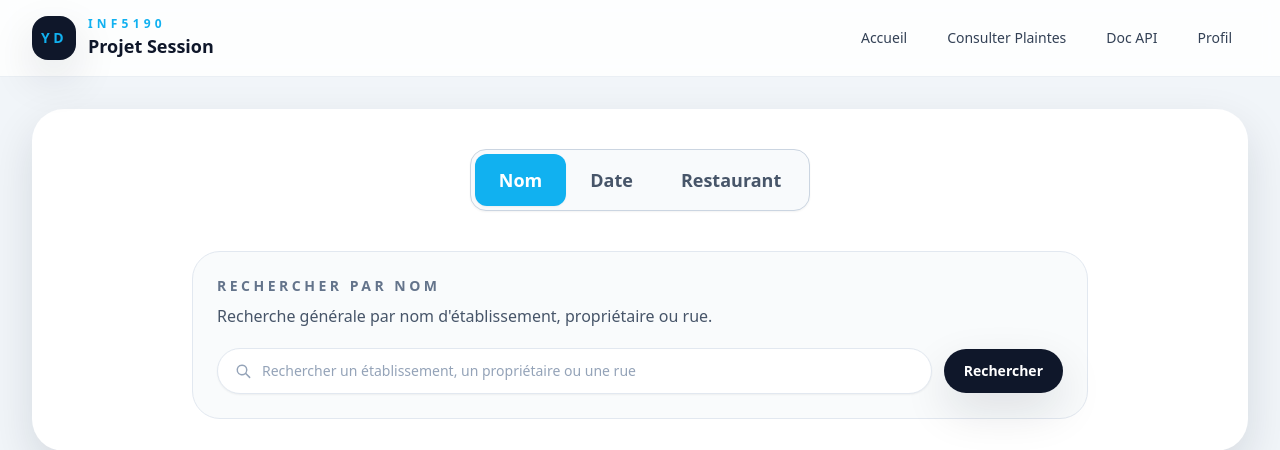
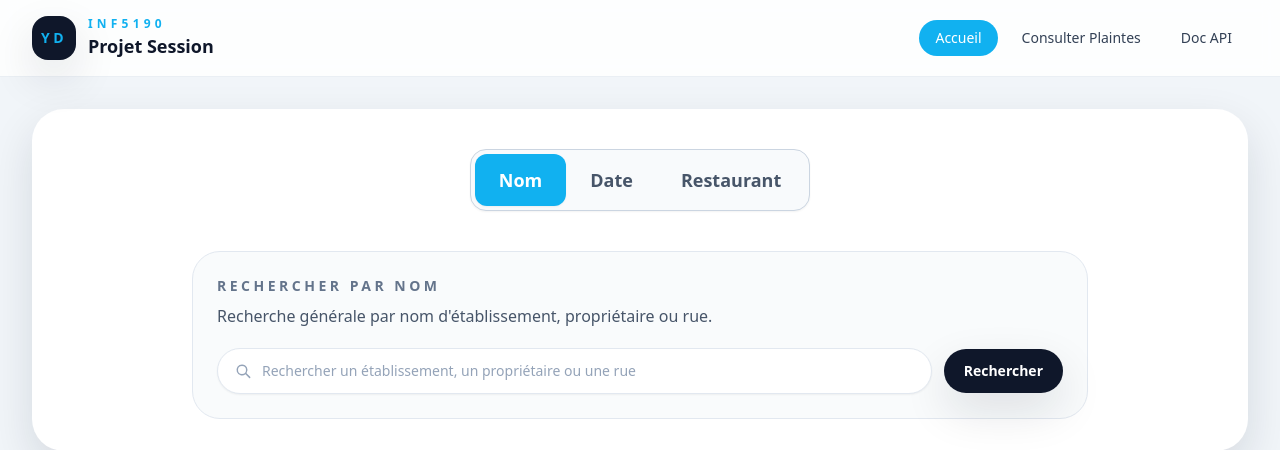
Before and after one commit to mclovin15/projet-session-web-2026, a Flask app: page / in a window 1280 px wide. Shown: the top 450 px of the page. Run offline with Flask 3, Linux system fonts and the light colour scheme; some libraries are stand-ins or nearby versions.

Commit message:
fix navbar

```diff
--- a/templates/layout.html
+++ b/templates/layout.html
@@ -53,20 +53,16 @@
 
          <div class="ml-auto hidden items-center gap-2 md:flex">
             <a href="/"
-               class="rounded-full px-4 py-2 text-sm font-medium text-slate-700 transition hover:bg-slate-100 hover:text-slate-900">
+               class="rounded-full px-4 py-2 text-sm font-medium text-slate-700 transition hover:bg-slate-100 hover:text-slate-900 {% if request.path == url_for('index') %}bg-primary text-white{% endif %}">
                Accueil
             </a>
             <a href="/inspections"
-               class="rounded-full px-4 py-2 text-sm font-medium text-slate-700 transition hover:bg-slate-100 hover:text-slate-900">
+               class="rounded-full px-4 py-2 text-sm font-medium text-slate-700 transition hover:bg-slate-100 hover:text-slate-900 {% if request.path == url_for('inspections') %}bg-primary text-white{% endif %}">
                Consulter Plaintes
             </a>
             <a href="/doc" target="_blank"
                class="rounded-full px-4 py-2 text-sm font-medium text-slate-700 transition hover:bg-slate-100 hover:text-slate-900">
                Doc API
-            </a>
-            <a href="/profil"
-               class="rounded-full px-4 py-2 text-sm font-medium text-slate-700 transition hover:bg-slate-100 hover:text-slate-900">
-               Profil
             </a>
          </div>
       </div>
```
Also changed, not shown: 2 other files.
